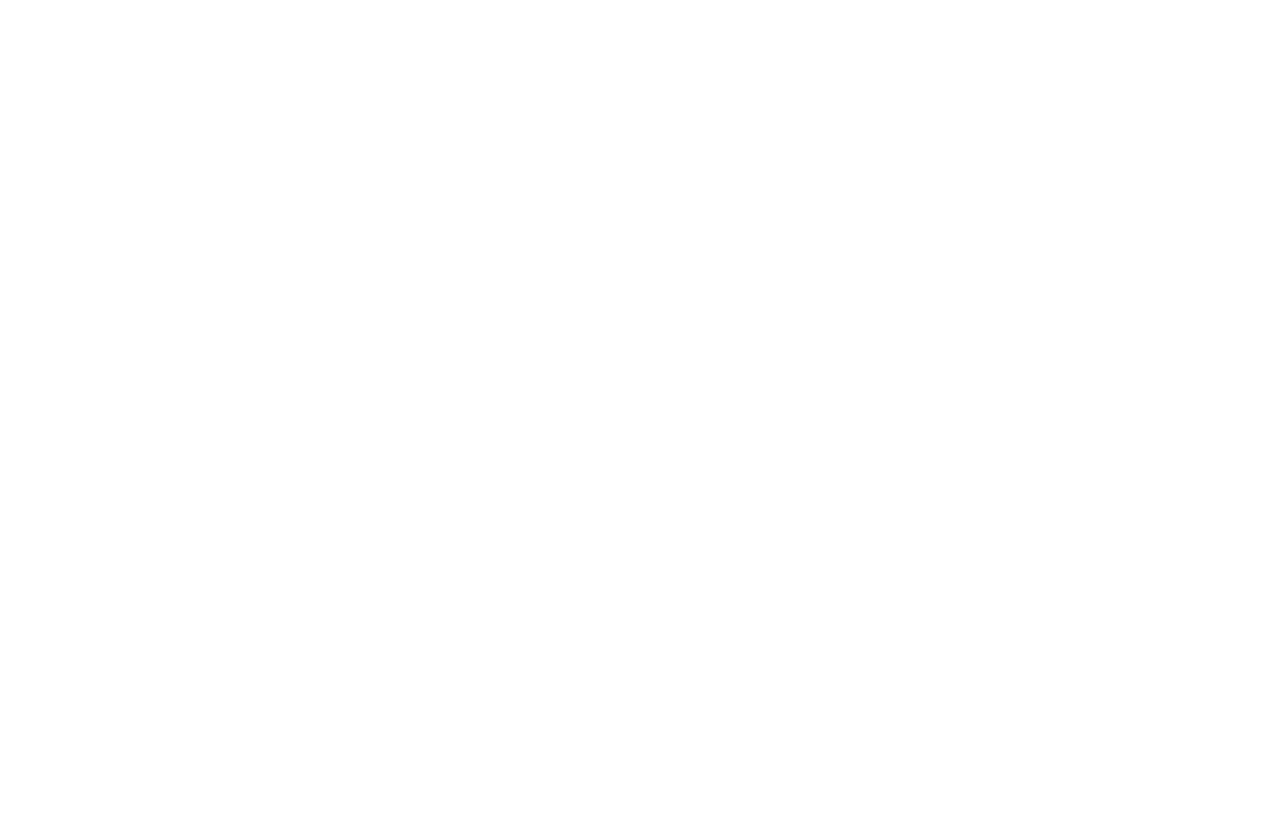
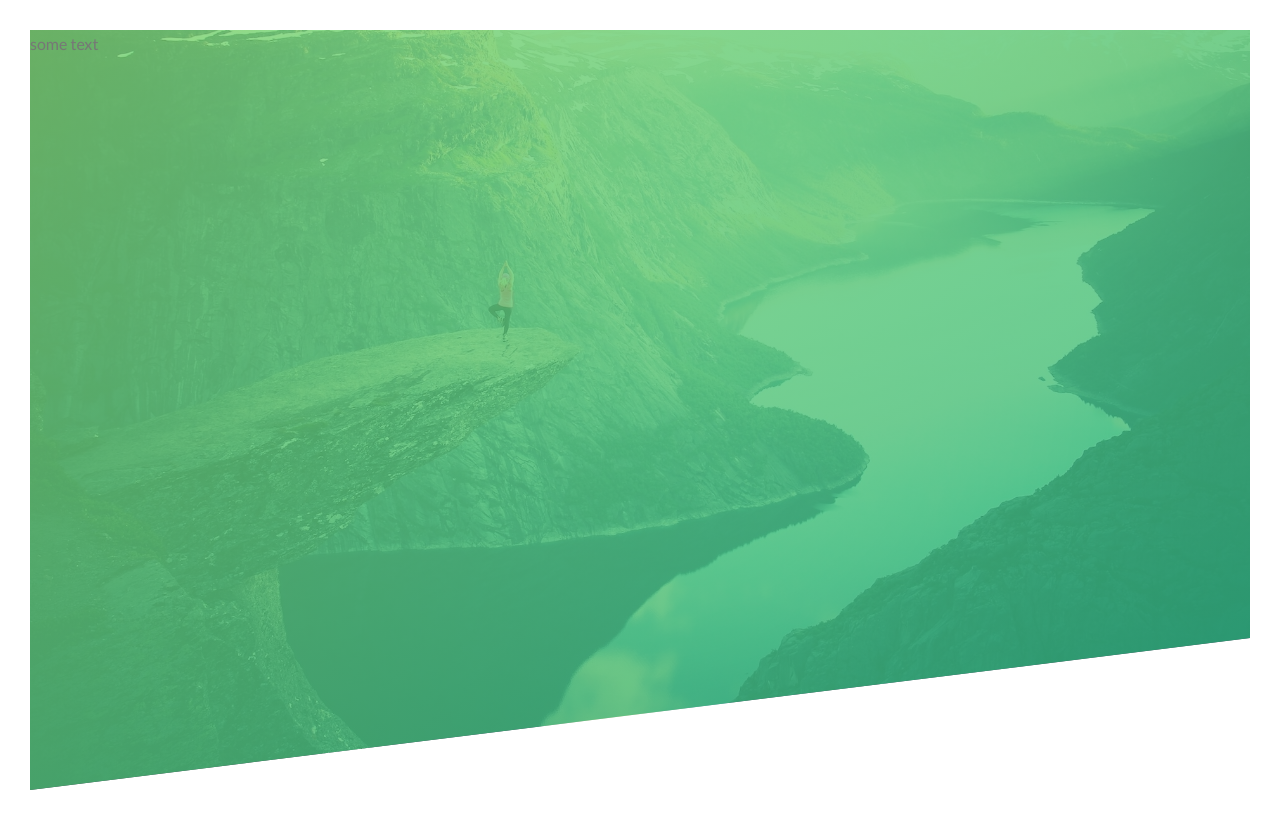
Before and after one commit to luisgabriel84/Natours, a plain HTML site: page starter/index.html in a window 1280 px wide. Drawn offline with Linux system fonts and the light colour scheme; files that its build step writes are made by us from their sources.

Commit message:
header part 1

```diff
--- a/starter/css/style.css
+++ b/starter/css/style.css
@@ -12,3 +12,22 @@ Dark green: #28b485
     padding: 0px;
     box-sizing: border-box;
 }
+body{
+    font-family: "Lato",sans-serif;
+    font-weight: 400;
+    font-size: 16px;
+    line-height: 1.7;
+    color: #777;
+    padding: 30px;
+}
+.header{
+    height: 95vh;
+    background-image: linear-gradient(
+        to right bottom, rgba(126, 213, 111, 0.8),
+        rgba(40, 180, 131, 0.8)),
+        url(../img/hero.jpg);
+    background-size: cover;
+    background-position: center;
+    clip-path: polygon(0 0, 100% 0, 100% 80%, 0 100%);
+
+}
--- a/starter/index.html
+++ b/starter/index.html
@@ -13,7 +13,9 @@
         <title>Natours | Exciting tours for adventurous people</title>
     </head>
     <body>
-
+        <header class="header">
+            some text
+        </header>
 
     </body>
 </html>
```
